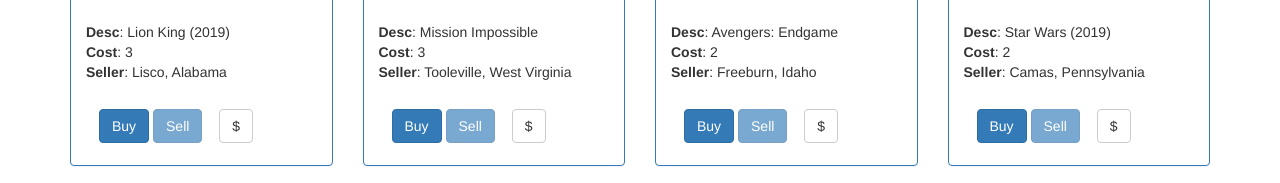
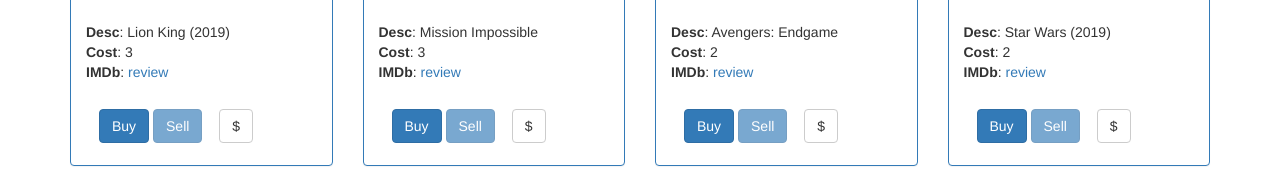
Before and after one commit to pradeep-charism/mov-ether, a website: page src/index.html in a window 1280 px wide. Shown: the part 560-743 px from the top of the page. Drawn offline with Linux system fonts and the light colour scheme; no server answers.

Commit message:
Opening blockchain movie theatre

```diff
--- a/src/index.html
+++ b/src/index.html
@@ -69,7 +69,7 @@
                 <br/><br/>
                 <strong>Desc</strong>: <span class="shop-desc">Golden Retriever</span><br/>
                 <strong>Cost</strong>: <span class="shop-cost">3</span><br/>
-                <strong>Seller</strong>: <span class="shop-location">Warren, MI</span><br/><br/>
+                <strong>IMDb</strong>: <a href="#" class="shop-location stretched-link">review</a><br/><br/>
                 <div id="btngroup" class="btn" data-toggle="buttons-radio">
                     <button type="button" class="btn btn-primary btn-adopt" data-id="0">Buy</button>
                     <button type="button" class="btn btn-primary btn-release" data-id="0">Sell</button>
--- a/src/js/em-coin.js
+++ b/src/js/em-coin.js
@@ -12,7 +12,8 @@
           shopTemplate.find('iframe').attr('src', data[i].picture);
           shopTemplate.find('.shop-desc').text(data[i].desc);
           shopTemplate.find('.shop-cost').text(data[i].cost);
-          shopTemplate.find('.shop-location').text(data[i].location);
+          shopTemplate.find('.shop-location').attr('href', data[i].picture);
+//          shopTemplate.find('.shop-location').text(data[i].location);
           shopTemplate.find('.btn-adopt').attr('data-id', data[i].id);
           shopTemplate.find('.btn-release').attr('data-id', data[i].id).attr('disabled', true);
 
--- a/src/products/movie-items.json
+++ b/src/products/movie-items.json
@@ -5,7 +5,7 @@
     "picture": "https://www.youtube.com/embed/J3VaPPIQZeI",
     "cost": 3,
     "desc": "Lion King (2019)",
-    "location": "Lisco, Alabama"
+    "location": "https://www.imdb.com/title/tt6105098/?ref_=vi_tr_mp_l_21"
   },
   {
     "id": 1,
@@ -13,7 +13,7 @@
     "picture": "https://www.youtube.com/embed/FK6_o1tcIj0",
     "cost": 3,
     "desc": "Mission Impossible",
-    "location": "Tooleville, West Virginia"
+    "location": "https://www.imdb.com/title/tt4912910/?ref_=nv_sr_1?ref_=nv_sr_1"
   },
   {
     "id": 2,
@@ -21,7 +21,7 @@
     "picture": "https://www.youtube.com/embed/TcMBFSGVi1c",
     "cost": 2,
     "desc": "Avengers: Endgame",
-    "location": "Freeburn, Idaho"
+    "location": "https://www.imdb.com/title/tt2527338/?ref_=vi_close"
   },
   {
     "id": 3,
@@ -29,7 +29,7 @@
     "picture": "https://www.youtube.com/embed/3n1T3HxHd7Y",
     "cost": 2,
     "desc": "Star Wars (2019)",
-    "location": "Camas, Pennsylvania"
+    "location": "https://www.imdb.com/title/tt2527338/?ref_=vi_md_ti"
   },
   {
     "id": 4,
@@ -37,7 +37,7 @@
     "picture": "https://www.youtube.com/embed/J3VaPPIQZeI",
     "cost": 3,
     "desc": "Lion King (2019)",
-    "location": "Lisco, Alabama"
+    "location": "https://www.imdb.com/title/tt6105098/?ref_=vi_tr_mp_l_21"
   },
   {
     "id": 5,
@@ -45,7 +45,7 @@
     "picture": "https://www.youtube.com/embed/FK6_o1tcIj0",
     "cost": 3,
     "desc": "Mission Impossible",
-    "location": "Tooleville, West Virginia"
+    "location": "https://www.imdb.com/title/tt4912910/?ref_=nv_sr_1?ref_=nv_sr_1"
   },
   {
     "id": 6,
@@ -53,7 +53,7 @@
     "picture": "https://www.youtube.com/embed/TcMBFSGVi1c",
     "cost": 2,
     "desc": "Avengers: Endgame",
-    "location": "Freeburn, Idaho"
+    "location": "https://www.imdb.com/title/tt2527338/?ref_=vi_close"
   },
   {
     "id": 7,
@@ -61,7 +61,7 @@
     "picture": "https://www.youtube.com/embed/3n1T3HxHd7Y",
     "cost": 2,
     "desc": "Star Wars (2019)",
-    "location": "Camas, Pennsylvania"
+    "location": "https://www.imdb.com/title/tt2527338/?ref_=vi_md_ti"
   },
   {
     "id": 8,
@@ -69,7 +69,7 @@
     "picture": "https://www.youtube.com/embed/J3VaPPIQZeI",
     "cost": 3,
     "desc": "Lion King (2019)",
-    "location": "Lisco, Alabama"
+    "location": "https://www.imdb.com/title/tt6105098/?ref_=vi_tr_mp_l_21"
   },
   {
     "id": 9,
@@ -77,7 +77,7 @@
     "picture": "https://www.youtube.com/embed/FK6_o1tcIj0",
     "cost": 3,
     "desc": "Mission Impossible",
-    "location": "Tooleville, West Virginia"
+    "location": "https://www.imdb.com/title/tt4912910/?ref_=nv_sr_1?ref_=nv_sr_1"
   },
   {
     "id": 10,
@@ -85,7 +85,7 @@
     "picture": "https://www.youtube.com/embed/TcMBFSGVi1c",
     "cost": 2,
     "desc": "Avengers: Endgame",
-    "location": "Freeburn, Idaho"
+    "location": "https://www.imdb.com/title/tt2527338/?ref_=vi_close"
   },
   {
     "id": 11,
@@ -93,7 +93,7 @@
     "picture": "https://www.youtube.com/embed/3n1T3HxHd7Y",
     "cost": 2,
     "desc": "Star Wars (2019)",
-    "location": "Camas, Pennsylvania"
+    "location": "https://www.imdb.com/title/tt2527338/?ref_=vi_md_ti"
   },
   {
     "id": 12,
@@ -101,7 +101,7 @@
     "picture": "https://www.youtube.com/embed/J3VaPPIQZeI",
     "cost": 3,
     "desc": "Lion King (2019)",
-    "location": "Lisco, Alabama"
+    "location": "https://www.imdb.com/title/tt6105098/?ref_=vi_tr_mp_l_21"
   },
   {
     "id": 12,
@@ -109,7 +109,7 @@
     "picture": "https://www.youtube.com/embed/FK6_o1tcIj0",
     "cost": 3,
     "desc": "Mission Impossible",
-    "location": "Tooleville, West Virginia"
+    "location": "https://www.imdb.com/title/tt4912910/?ref_=nv_sr_1?ref_=nv_sr_1"
   },
   {
     "id": 14,
@@ -117,7 +117,7 @@
     "picture": "https://www.youtube.com/embed/TcMBFSGVi1c",
     "cost": 2,
     "desc": "Avengers: Endgame",
-    "location": "Freeburn, Idaho"
+    "location": "https://www.imdb.com/title/tt2527338/?ref_=vi_close"
   },
   {
     "id": 15,
@@ -125,6 +125,6 @@
     "picture": "https://www.youtube.com/embed/3n1T3HxHd7Y",
     "cost": 2,
     "desc": "Star Wars (2019)",
-    "location": "Camas, Pennsylvania"
+    "location": "https://www.imdb.com/title/tt2527338/?ref_=vi_md_ti"
   }
 ]
```
